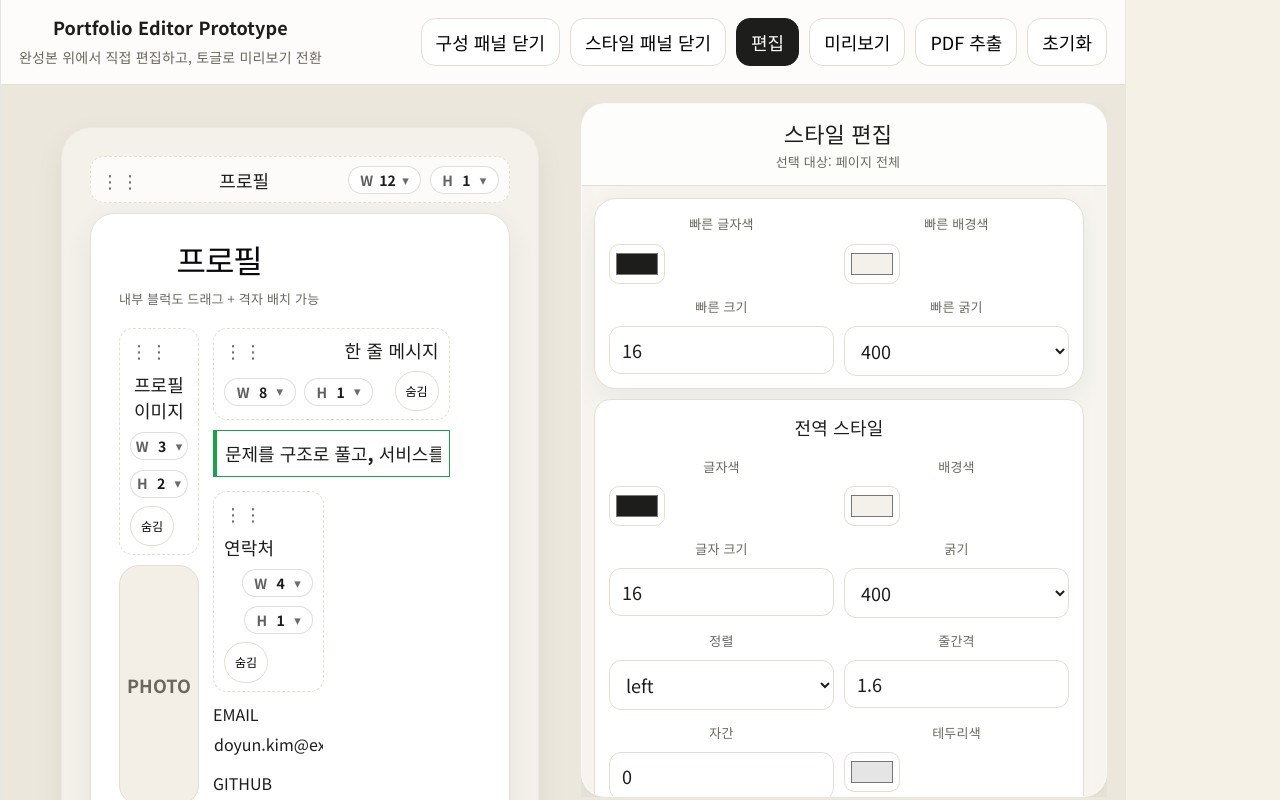
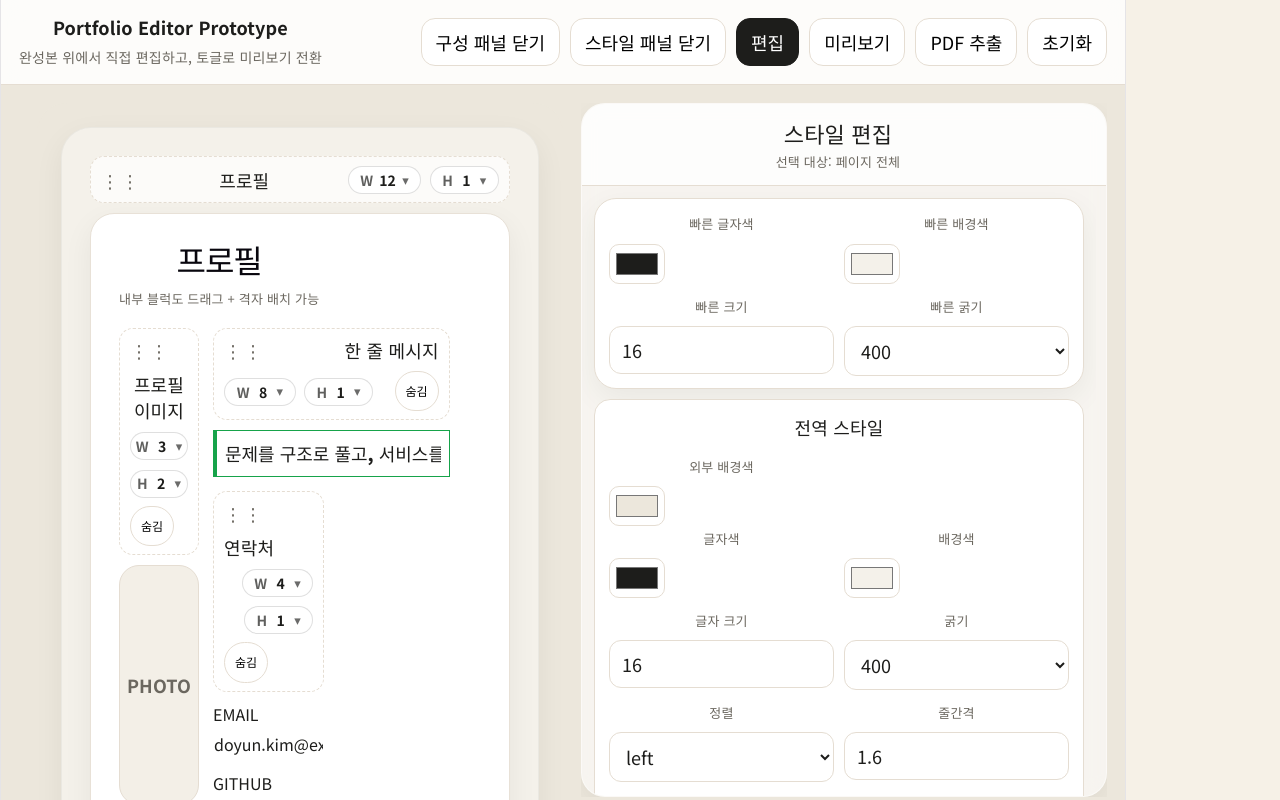
Before and after one commit to hdg5639/portfolio_editor, a React (Vite) app in the folder portfolio_edit/: page / in a window 1280 px wide. Shown: the top 800 px of the page. Built offline with nearby package versions, Linux system fonts and the light colour scheme; the HTML template or start-up script is replaced by a standard one.

Commit message:
fix/refactor

```diff
--- a/portfolio_edit/src/components/StylePanel.jsx
+++ b/portfolio_edit/src/components/StylePanel.jsx
@@ -210,6 +210,18 @@ export default function StylePanel({ store }) {
                     </section>
 
                     <AccordionItem title="전역 스타일" defaultOpen>
+                        <div className="style-grid compact">
+                            <Field label="외부 배경색">
+                                <input
+                                    type="color"
+                                    value={store.portfolio.styles.page.baseBackgroundColor || '#ece7dc'}
+                                    onChange={(e) =>
+                                        actions.updateGlobalStyle('page', 'baseBackgroundColor', e.target.value)
+                                    }
+                                />
+                            </Field>
+                        </div>
+
                         <StyleControls
                             value={store.portfolio.styles.page}
                             onChange={(field, value) =>
--- a/portfolio_edit/src/hooks/usePortfolioStore.js
+++ b/portfolio_edit/src/hooks/usePortfolioStore.js
@@ -1123,6 +1123,7 @@ export function usePortfolioStore() {
                 borderColor: portfolio.styles.card.borderColor,
                 borderRadius: `${portfolio.styles.card.borderRadius}px`,
                 padding: `${portfolio.styles.card.padding}px`,
+                color: portfolio.styles.card.color,
             }),
 
             getCustomSectionById: (sectionId) =>
--- a/portfolio_edit/src/utils/defaultPortfolio.js
+++ b/portfolio_edit/src/utils/defaultPortfolio.js
@@ -305,6 +305,7 @@ export const defaultPortfolio = {
       borderColor: '#e8e1d7',
       borderRadius: 24,
       padding: 28,
+      color: '#1d1d1b',
     },
     elements: {
       'profile.quote': {
```
